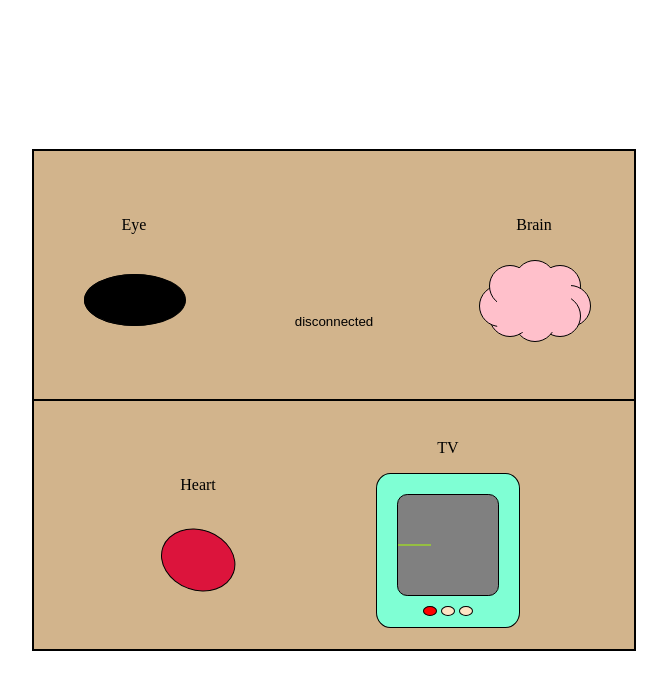
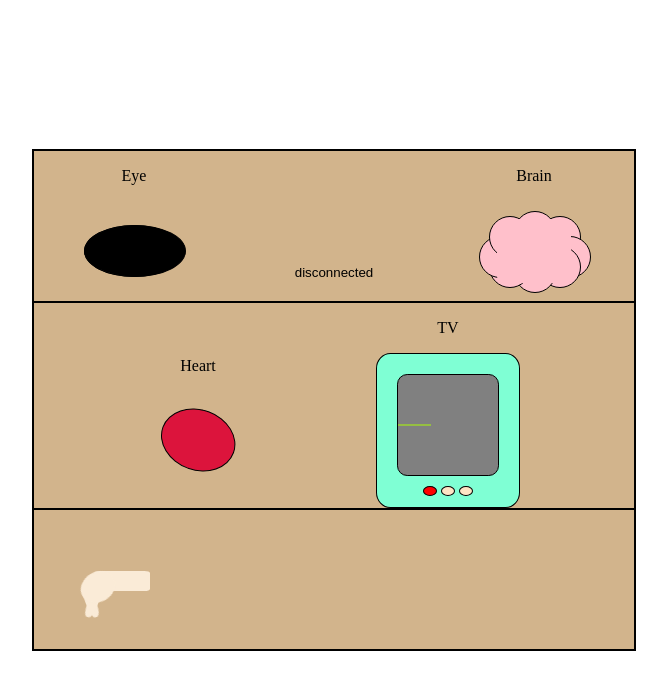
Before and after one commit to di3po/eye-and-brain-connection, a plain HTML site: page index.html in a window 1280 px wide. Shown: the whole page, without its empty margins (306-973 px from the left). Drawn offline with Linux system fonts and the light colour scheme.

Commit message:
added fingers walk

```diff
--- a/index.html
+++ b/index.html
@@ -93,6 +93,14 @@
                 </div>
             </div>
         </div>
+        <div class="container_3">
+            <div class="my_hand">
+                <div class="my_finger"></div>
+                <div class="my_finger_2"></div>
+                <div class="my_arm"></div>
+                <div class="my_arm_arm"></div>
+            </div>
+        </div>
     </div>
     <script src="script_main.js"></script>
     <script src="script_tv_buttons.js"></script>
--- a/style.css
+++ b/style.css
@@ -479,3 +479,105 @@ body
     background: azure;
     border: 1px solid chartreuse;
 }
+
+.container_3
+{
+	display: flex;
+	flex-direction: row;
+	/*justify-content: space-between;*/
+	align-items: center;
+	margin: auto;
+	width: 500px;
+	height: 500px;
+	padding: 0 50px 0 50px;
+	border: 1px solid black;
+}
+
+
+.my_hand
+{
+	width: 17px;
+	/*height: 30px;
+	border-radius: 100%;
+	border: 1px solid black;
+	background: antiquewhite;*/
+}
+
+.my_finger
+{
+	height: 30px;
+	width: 10px;
+	border-radius: 40%;
+	/*border: 1px solid black;*/
+	background: antiquewhite;
+	position: absolute;
+	margin-top: 20px;
+	margin: auto;
+	margin-top: 20px;
+	margin-left: 2px;
+	/*transform: rotate(-30deg);*/
+	animation: finger_1_walk .7s infinite linear alternate-reverse backwards;
+}
+
+.my_finger_2
+{
+	height: 30px;
+	width: 10px;
+	border-radius: 40%;
+	/*border: 1px solid black;*/
+	background: antiquewhite;
+	position: relative;
+	margin-top: 20px;
+	margin: auto;
+	margin-top: 20px;
+	/*transform: rotate(30deg);*/
+	animation: finger_2_walk .7s infinite linear alternate-reverse backwards;
+}
+
+.my_arm
+{
+	height: 30px;
+	width: 36px;
+	border-radius: 50%;
+	/*border: 1px solid black;*/
+	background: antiquewhite;
+	margin-top: -46px;
+	position: absolute;
+	margin-left: -4px;
+	transform: rotate(-30deg);
+}
+
+.my_arm_arm
+{
+	height: 20px;
+	width: 56px;
+	border-radius: 10%;
+	/*border: 1px solid black;*/
+	background: antiquewhite;
+	margin-top: -47px;
+	margin-left: 10px;
+}
+
+@keyframes finger_1_walk
+{
+	0%
+	{
+		transform: rotate(-30deg);
+	}
+	100%
+	{
+		transform: rotate(30deg);
+	}
+}
+
+@keyframes finger_2_walk
+{
+	0%
+	{
+		transform: rotate(30deg);
+	}
+	100%
+	{
+		transform: rotate(-30deg);
+	}
+}
```
